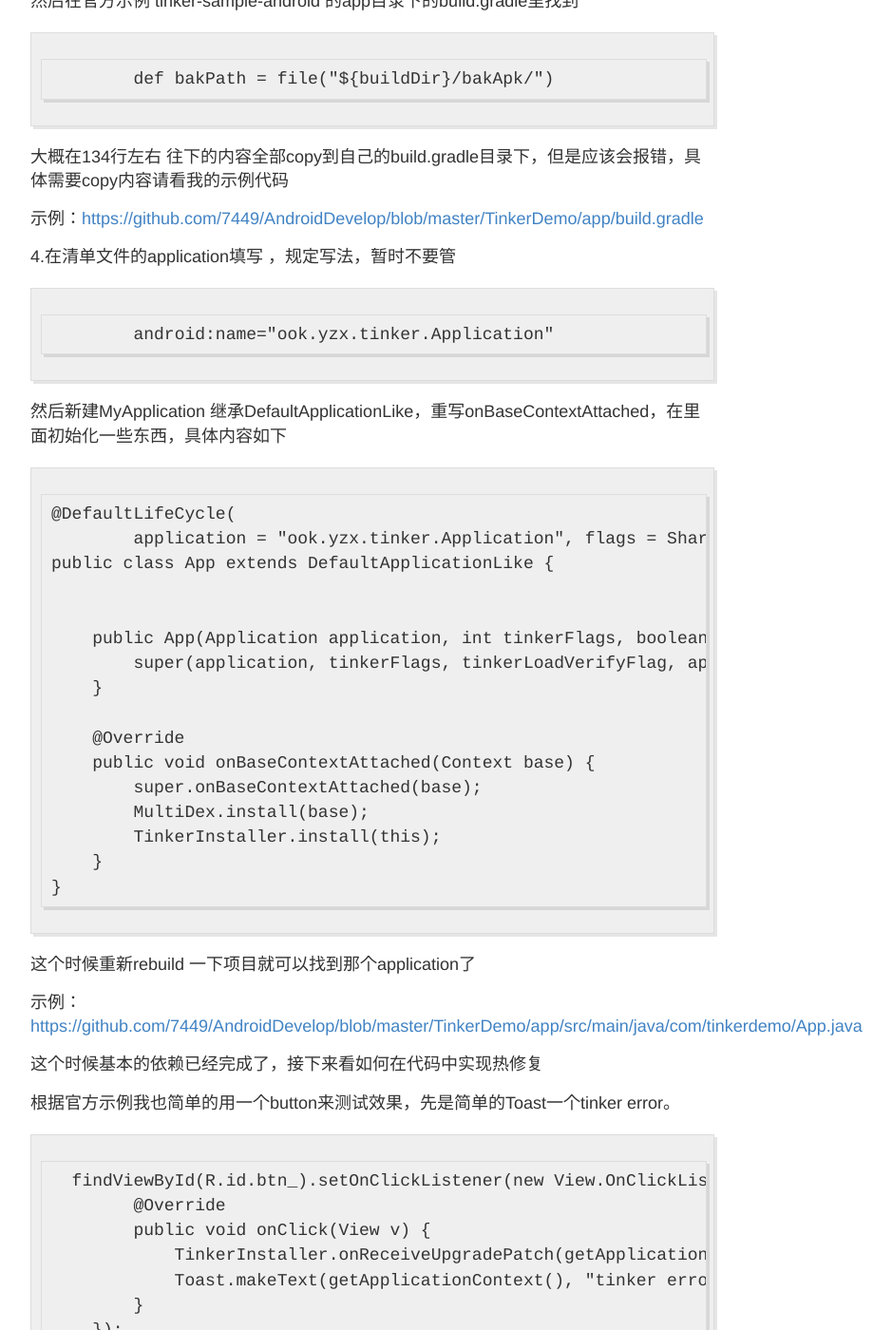
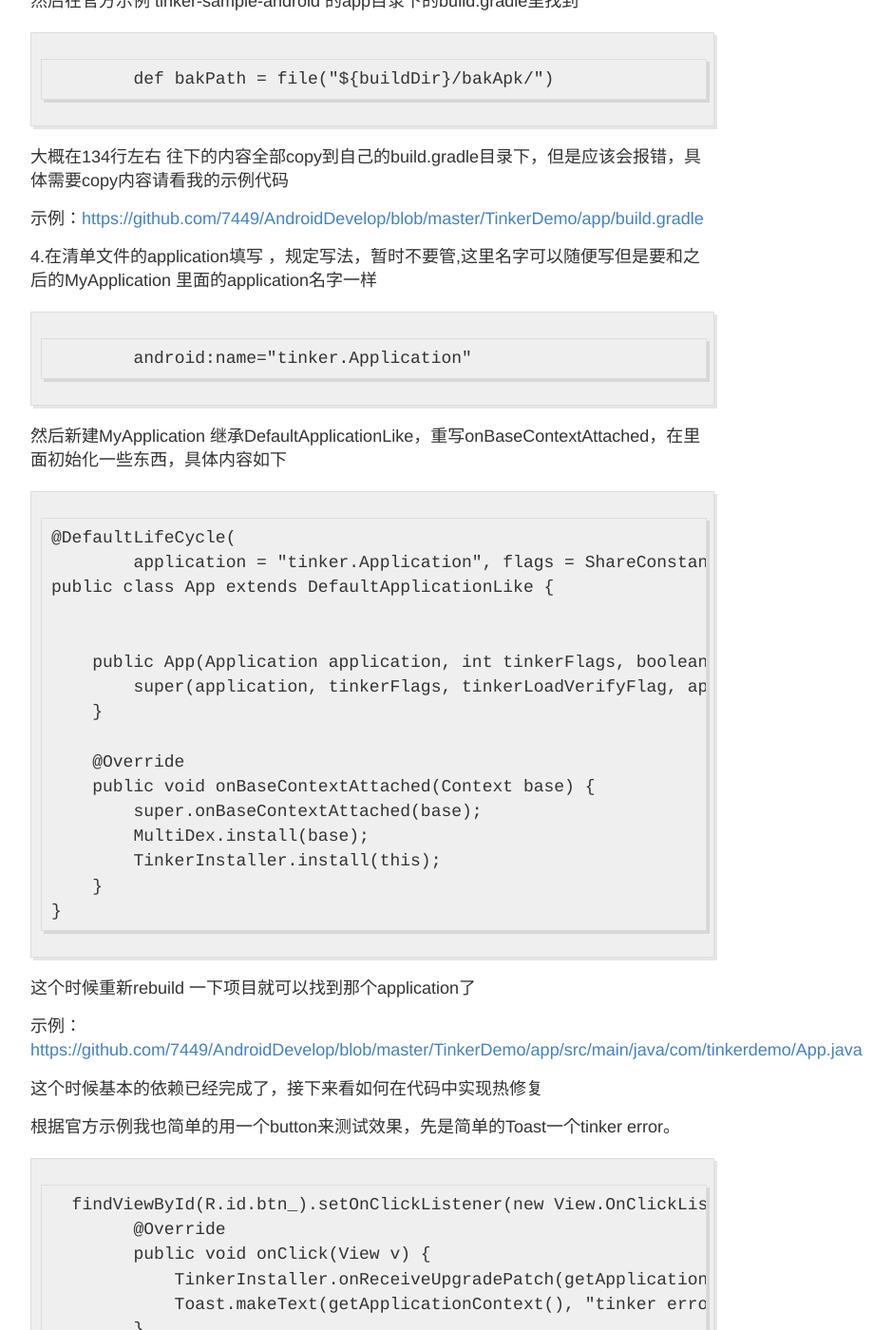
Before and after one commit to 7449/7449.github.io, a Jekyll site: the page built from _posts/2016-11-4-Android_Tinker初次试用.md, in a window 1280 px wide and 1400 px high, scrolled down 1808 px. Shown: the whole window at 95% size, without its empty margins (248-1187 px from the left). Built offline with Jekyll 4.4.1, drawn with Linux system fonts in a browser that asks for light colours.

Commit message:
Update 2016-11-4-Android_Tinker初次试用.md

```diff
--- a/_posts/2016-11-4-Android_Tinker初次试用.md
+++ b/_posts/2016-11-4-Android_Tinker初次试用.md
@@ -57,14 +57,14 @@ Tinker开源不久，截至目前已获得5K+ star ,其火热程度可见一斑
 
 示例：[https://github.com/7449/AndroidDevelop/blob/master/TinkerDemo/app/build.gradle](https://github.com/7449/AndroidDevelop/blob/master/TinkerDemo/app/build.gradle)
 
-4.在清单文件的application填写 ，规定写法，暂时不要管
+4.在清单文件的application填写 ，规定写法，暂时不要管,这里名字可以随便写但是要和之后的MyApplication 里面的application名字一样
 
-		android:name="ook.yzx.tinker.Application"
+		android:name="tinker.Application"
 
 然后新建MyApplication 继承DefaultApplicationLike，重写onBaseContextAttached，在里面初始化一些东西，具体内容如下
 
 	@DefaultLifeCycle(
-	        application = "ook.yzx.tinker.Application", flags = ShareConstants.TINKER_ENABLE_ALL)
+	        application = "tinker.Application", flags = ShareConstants.TINKER_ENABLE_ALL)
 	public class App extends DefaultApplicationLike {
 
 
```
